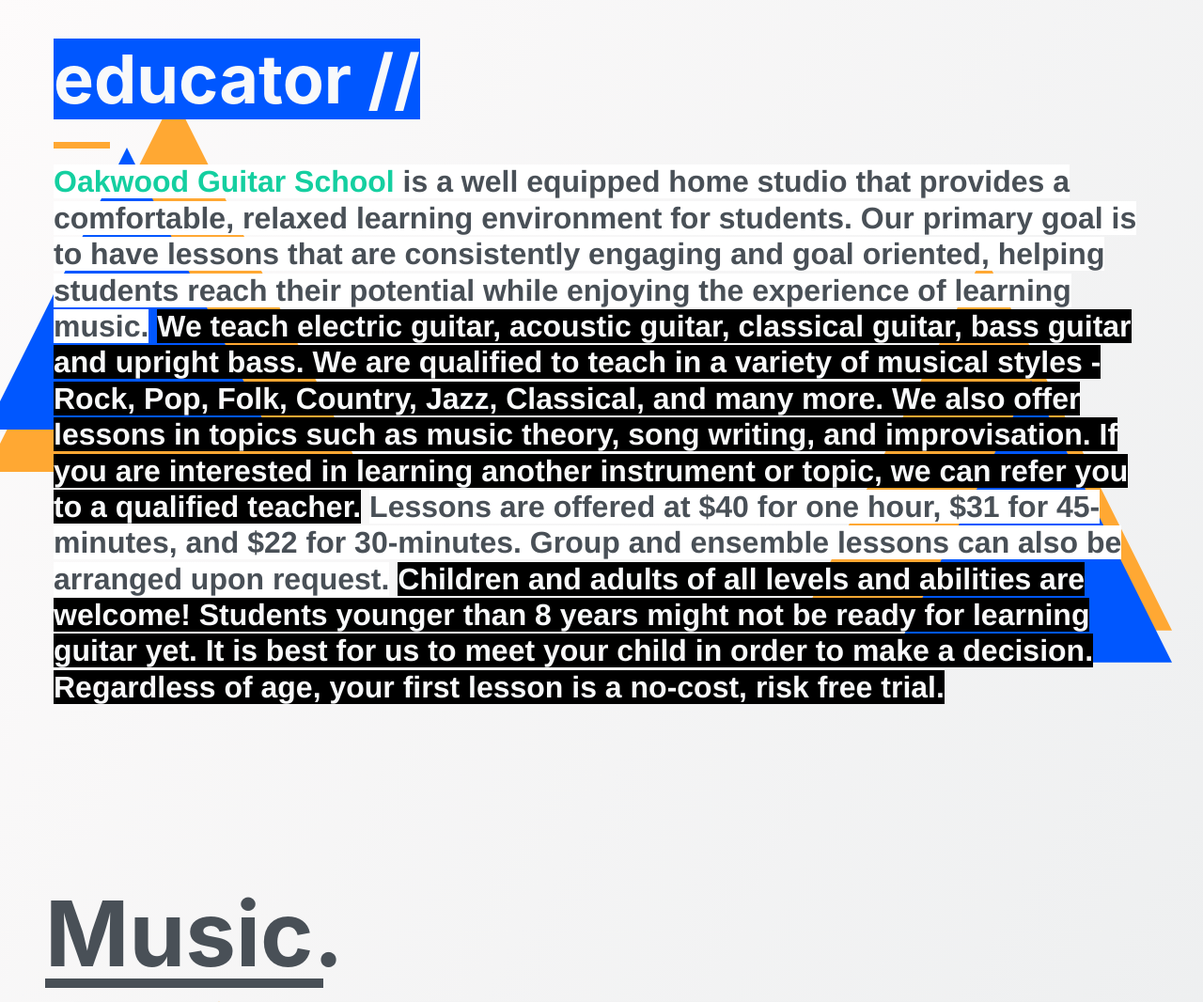
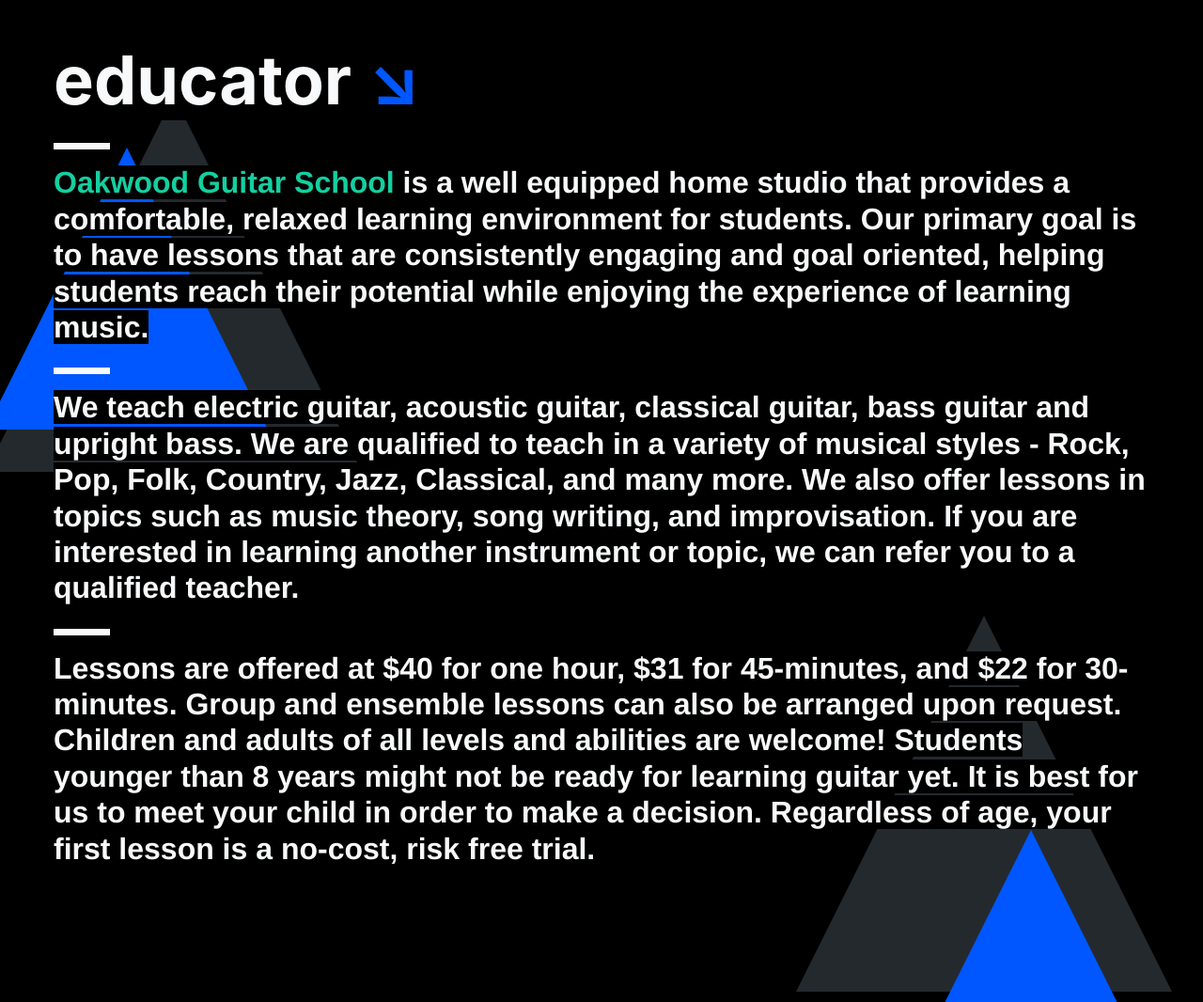
Before and after one commit to masonmedia-projects/neil-whitford, a PHP site: page /educator.php in a window 1280 px wide. Shown: the part 800-1866 px from the top of the page at 94% size. Run offline with PHP 8.4, Linux system fonts and the light colour scheme; data that the repository does not hold is empty; some libraries are stand-ins or nearby versions; some web fonts are replaced.

Commit message:
Converted educator page to component model

```diff
--- a/educator.php
+++ b/educator.php
@@ -15,37 +15,56 @@
     include './includes/components/page_banner_component.php';
     ?>
 
-    <div class="row relative bg-gradient-white p-5">
+    <div class="row relative bg-black text-light p-5">
         <!-- shapes -->
-        <div class="absolute z-0 left bg-warning shape-triangle-lg rellax" data-rellax-speed="1"></div>
-        <div class="absolute z-0 left bg-behance shape-triangle-sm rellax" data-rellax-speed="2"></div>
-        <!-- cols -->
+        <?php
+        $shapeBig="bg-github shape-triangle-lg";
+        $shapeSmall="bg-behance shape-triangle-sm";
+        include './includes/components/shape_top_component.php'
+        ?>
+        <!-- main text -->
         <div class="col-lg-12 d-flex flex-column justify-content-center align-items-start text-left min-500 p-4 mt-4 mb-0 rellax"
             data-rellax-speed="-1">
-            <h2 class="display-3 text-lowercase font-weight-bold bg-behance text-light" data-aos="fade">educator //</h2>
-            <hr class="hr-big bg-warning" data-aos="fade">
-            <p class="h2 font-weight-bold relative z-1">
-                <span class="bg-white" data-aos="fade"><a href="http://www.oakwoodguitarschool.com/">Oakwood Guitar School</a> is a well equipped home studio that provides a comfortable, relaxed learning
+            <h2 class="display-3 text-lowercase font-weight-bold bg-black" data-aos="fade">
+                educator <span class="text-behance display-3 font-weight-bold">↘</span>
+            </h2>
+            <hr class="hr-big bg-light" data-aos="fade-right">
+            <p class="h2 font-weight-bold relative z-1" data-aos="fade">
+                <span class="bg-black"><a href="http://www.oakwoodguitarschool.com/">Oakwood Guitar School</a> is a well equipped home studio that provides a comfortable, relaxed learning
                 environment for students. Our primary goal is to have lessons that are consistently engaging and goal oriented, helping students reach their potential while enjoying the experience of learning music.</span>
-                <span class="bg-black text-light" data-aos="fade">We teach electric guitar, acoustic guitar, classical guitar, bass
+            </p>
+            <hr class="hr-big bg-light" data-aos="fade-right">
+            <p class="h2 font-weight-bold relative z-1" data-aos="fade">
+                <span class="bg-black">We teach electric guitar, acoustic guitar, classical guitar, bass
                 guitar and upright bass. We are qualified to teach in a variety of musical styles - Rock, Pop, Folk, Country, Jazz, Classical, and many more. We also offer lessons in topics such as music theory, song writing, and improvisation. If you are interested in learning another instrument or topic, we can refer you to a qualified teacher.</span>
-                <span class="bg-white" data-aos="fade">Lessons are offered at $40 for one hour, $31 for 45-minutes, and $22 for 30-minutes. Group and ensemble lessons can also be arranged upon request.</span>
-                <span class="bg-black text-light" data-aos="fade">Children and adults of all levels and abilities are welcome! Students younger than 8 years might not be ready for learning guitar yet. It is best for us to meet your child in order to make a decision. Regardless of age, your first lesson is a no-cost, risk free trial.</span>
             </p>
-            <div class="absolute z-0 right bg-warning shape-triangle-lg rellax" data-rellax-speed="1"></div>
-            <div class="absolute z-0 right bg-behance shape-triangle-sm rellax" data-rellax-speed="2"></div>
+            <hr class="hr-big bg-light" data-aos="fade-right">
+            <p class="h2 font-weight-bold relative z-1" data-aos="fade">
+                <span class="bg-black">Lessons are offered at $40 for one hour, $31 for 45-minutes, and $22 for 30-minutes. Group and ensemble lessons can also be arranged upon request.</span>
+                <span class="bg-black" data-aos="fade">Children and adults of all levels and abilities are welcome! Students younger than 8 years might not be ready for learning guitar yet. It is best for us to meet your child in order to make a decision. Regardless of age, your first lesson is a no-cost, risk free trial.</span>
+            </p>
+            <!-- shapes bottom -->
+            <?php
+            $shapeBig="bg-github shape-triangle-lg";
+            $shapeSmall="bg-behance shape-triangle-sm";
+            include './includes/components/shape_bottom_component.php'
+            ?>
         </div>
         <!-- music iframes -->
         <div class="col-sm-12 relative min-500 rellax" data-rellax-speed="1">
-            <div class="absolute z--1 left bg-warning shape-triangle-lg rellax" data-rellax-speed="1"></div>
-            <div class="absolute z--1 left bg-behance shape-triangle-sm rellax" data-rellax-speed="2"></div>
-            <h1 class="display-1 w-25 text-left mb-5 font-weight-bold hr-thick-dark" data-aos="fade">Music.</h1>
-            <iframe class="min-500 w-100 shadow-lg" scrolling="no" frameborder="no" allow="autoplay" data-src="https://w.soundcloud.com/player/?url=https%3A//api.soundcloud.com/playlists/28273551&color=%2314cfa0&auto_play=false&hide_related=false&show_comments=true&show_user=true&show_reposts=false&show_teaser=true"></iframe>
+            <!-- shapes -->
+            <?php
+            include './includes/components/shape_top_component.php'
+            ?>
+            <h1 class="display-1 text-left mb-4 font-weight-bold" data-aos="fade">Music.</h1>
+            <iframe class="min-500 w-100 relative shadow-lg" scrolling="no" frameborder="no" allow="autoplay" data-src="https://w.soundcloud.com/player/?url=https%3A//api.soundcloud.com/playlists/28273551&color=%2314cfa0&auto_play=false&hide_related=false&show_comments=true&show_user=true&show_reposts=false&show_teaser=true"></iframe>
         </div>
         <!-- pagination -->
-        <a class="d-inline" href="/producer.php">
-            <h1 class="display-1 font-weight-bold">Prev.</h1>
-        </a>
+        <?php
+        $prevUrl="/producer";
+        $nextUrl="/discography";
+        include './includes/components/pagination.php';
+        ?>
     </div>
 
 </div>
```
